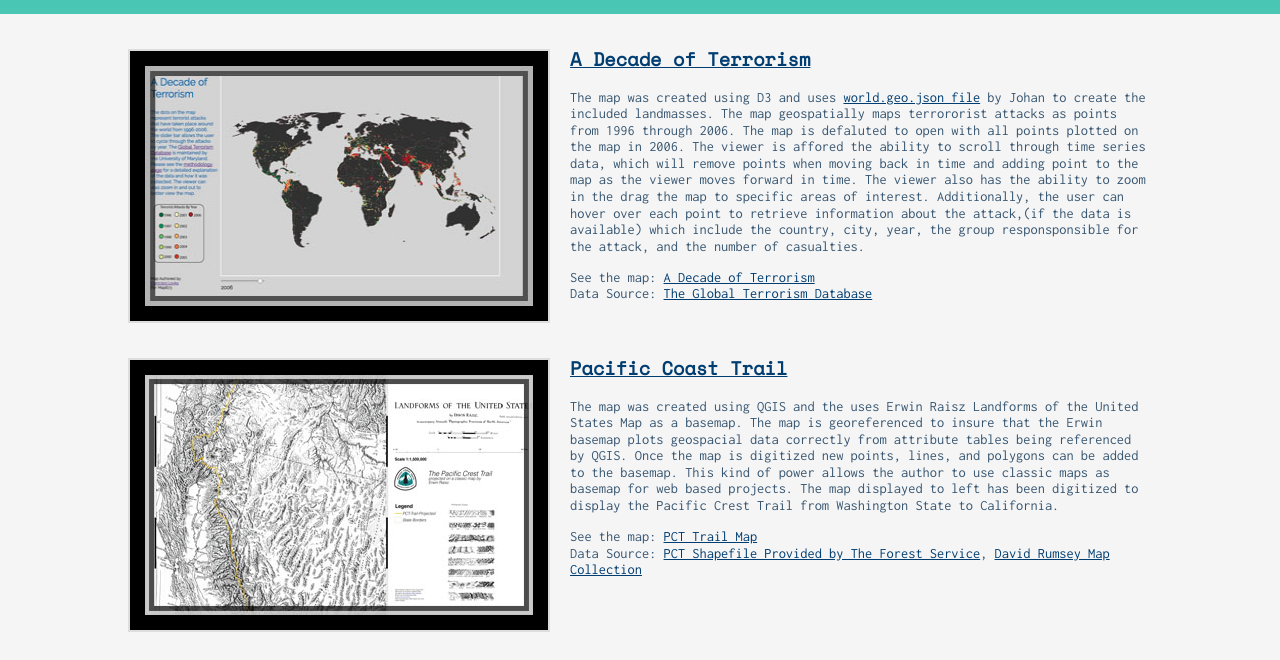
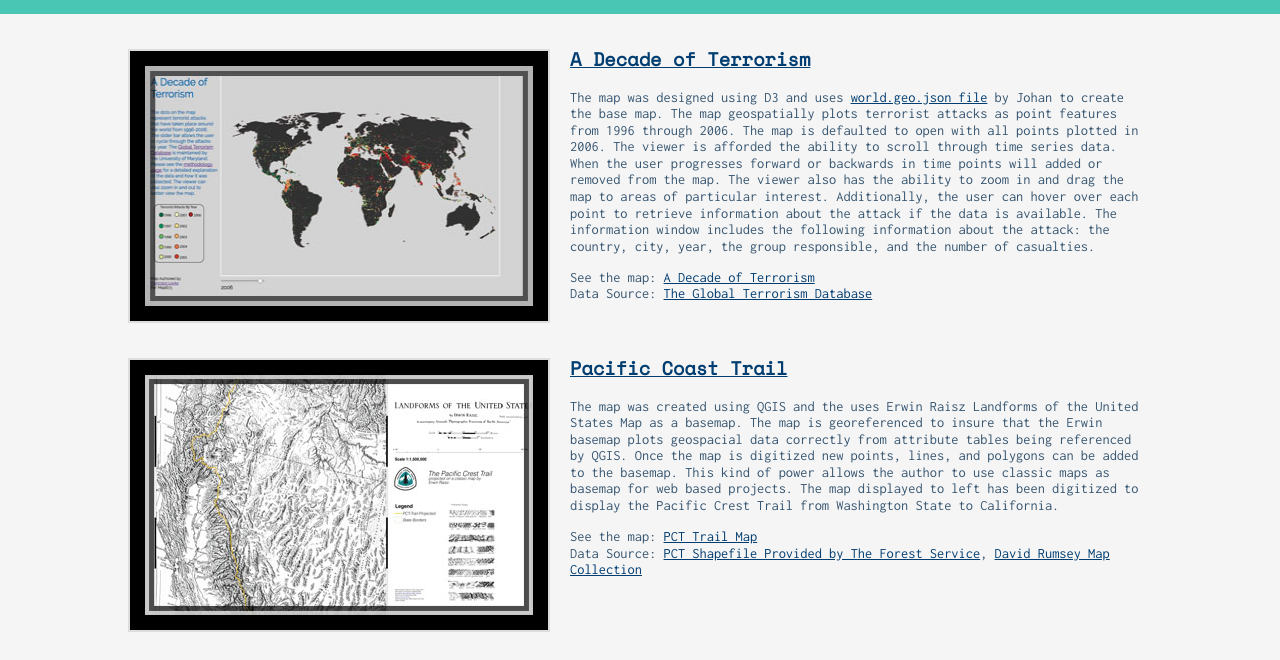
Before and after one commit to Flovko/flovko.github.io, a plain HTML site: page index.html in a window 1280 px wide. Shown: the part 85-745 px from the top of the page. Drawn offline with nearby package versions, Linux system fonts and the light colour scheme.

Commit message:
portfolio update

```diff
--- a/index.html
+++ b/index.html
@@ -81,7 +81,7 @@
   <section class="project">
       <a target = '_blank' href="https://flovko.github.io/A_Decade_of_Terrorism/"><img src="images/A_Decade_of_Terrorism.jpg" alt="A Decade Of Terrorism" class="project-image"/>
       <h3><a target = '_blank' href="https://flovko.github.io/A_Decade_of_Terrorism/">A Decade of Terrorism</a></h3>
-      <p>The map was created using D3 and uses <a href="https://github.com/johan/world.geo.json/">world.geo.json file</a> by Johan to create the included landmasses.  The map geospatially maps terrororist attacks as points from 1996 through 2006.  The map is defaluted to open with all points plotted on the map in 2006.  The viewer is affored the ability to scroll through time series data, which will remove points when moving back in time and adding point to the map as the viewer moves forward in time.  The viewer also has the ability to zoom in the drag the map to specific areas of interest.  Additionally, the user can hover over each point to retrieve information about the attack,(if the data is available) which include the country, city, year, the group responsponsible for the attack, and the number of casualties.</p>
+      <p>The map was designed using D3 and uses <a href="https://github.com/johan/world.geo.json/">world.geo.json file</a> by Johan to create the base map.  The map geospatially plots terrorist attacks as point features from 1996 through 2006.  The map is defaulted to open with all points plotted in 2006.  The viewer is afforded the ability to scroll through time series data. When the user progresses forward or backwards in time points will added or removed from the map.  The viewer also has the ability to zoom in and drag the map to areas of particular interest.  Additionally, the user can hover over each point to retrieve information about the attack if the data is available. The information window includes the following information about the attack: the country, city, year, the group responsible, and the number of casualties.</p>
       <ul>
           <li>See the map: <a href="https://flovko.github.io/A_Decade_of_Terrorism/">A Decade of Terrorism</a></li>
           <li>Data Source: <a href="http://www.start.umd.edu/gtd/contact/">The Global Terrorism Database</a></li>
```
